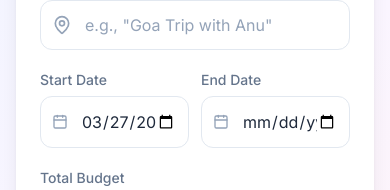
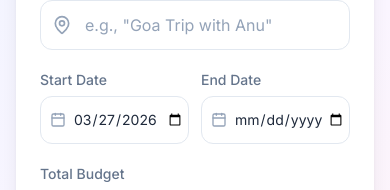
Before and after one commit to v-senthil/perexpencetracker, a React (Vite) app: page / in a window 390 px wide. Shown: the part 228-418 px from the top of the page. Built offline with nearby package versions, Linux system fonts and the light colour scheme; no server answers; the database is empty.

Commit message:
Fix date input overflow in TripForm on small screens

```diff
--- a/src/components/TripForm.jsx
+++ b/src/components/TripForm.jsx
@@ -44,36 +44,36 @@ export default function TripForm({ onCreateTrip }) {
       </div>
 
       <div className="grid grid-cols-2 gap-3">
-        <div>
+        <div className="min-w-0">
           <label className="block text-sm font-medium text-text-secondary mb-1.5">
             Start Date
           </label>
           <div className="relative">
-            <Calendar className="absolute left-3 top-1/2 -translate-y-1/2 w-4 h-4 text-text-muted" />
+            <Calendar className="absolute left-2.5 top-1/2 -translate-y-1/2 w-4 h-4 text-text-muted" />
             <input
               type="date"
               value={startDate}
               onChange={e => setStartDate(e.target.value)}
-              className="w-full pl-10 pr-3 py-3 rounded-xl border border-border bg-white
+              className="w-full pl-8 pr-1 py-3 rounded-xl border border-border bg-white
                          focus:border-primary focus:ring-2 focus:ring-primary/20 outline-none
-                         text-text-primary transition-all"
+                         text-text-primary text-sm transition-all"
             />
           </div>
         </div>
-        <div>
+        <div className="min-w-0">
           <label className="block text-sm font-medium text-text-secondary mb-1.5">
             End Date
           </label>
           <div className="relative">
-            <Calendar className="absolute left-3 top-1/2 -translate-y-1/2 w-4 h-4 text-text-muted" />
+            <Calendar className="absolute left-2.5 top-1/2 -translate-y-1/2 w-4 h-4 text-text-muted" />
             <input
               type="date"
               value={endDate}
               onChange={e => setEndDate(e.target.value)}
               min={startDate}
-              className="w-full pl-10 pr-3 py-3 rounded-xl border border-border bg-white
+              className="w-full pl-8 pr-1 py-3 rounded-xl border border-border bg-white
                          focus:border-primary focus:ring-2 focus:ring-primary/20 outline-none
-                         text-text-primary transition-all"
+                         text-text-primary text-sm transition-all"
             />
           </div>
         </div>
```
